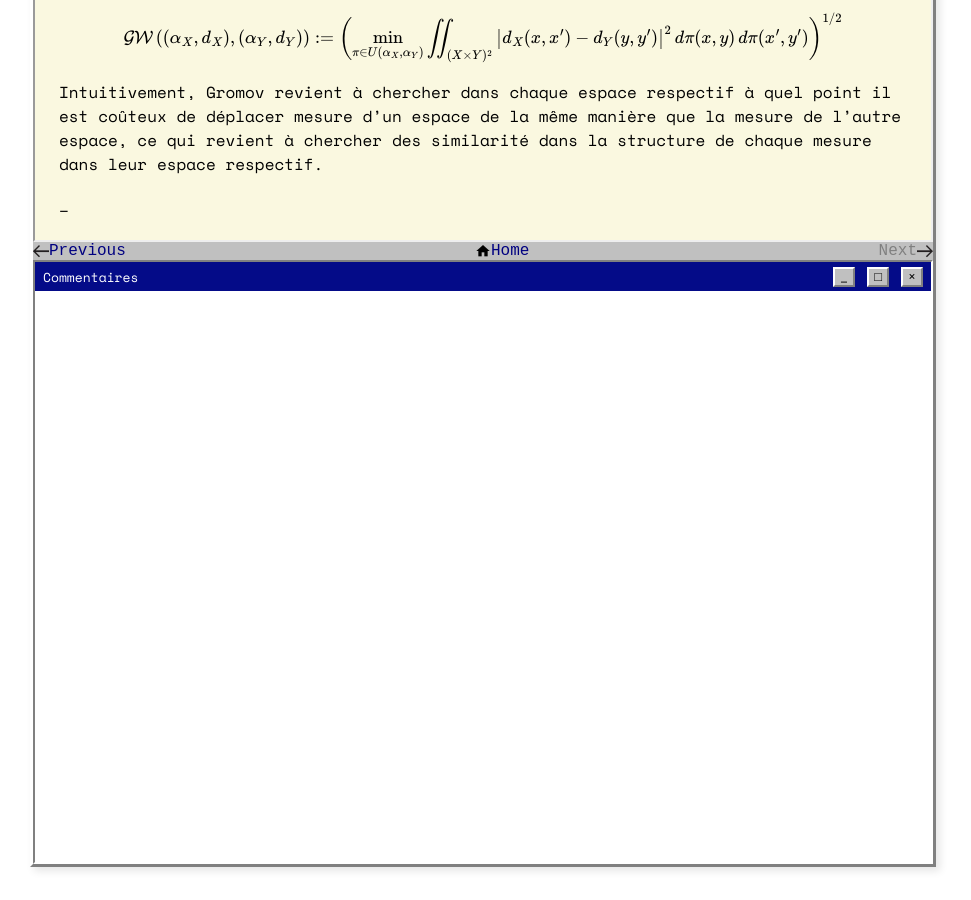
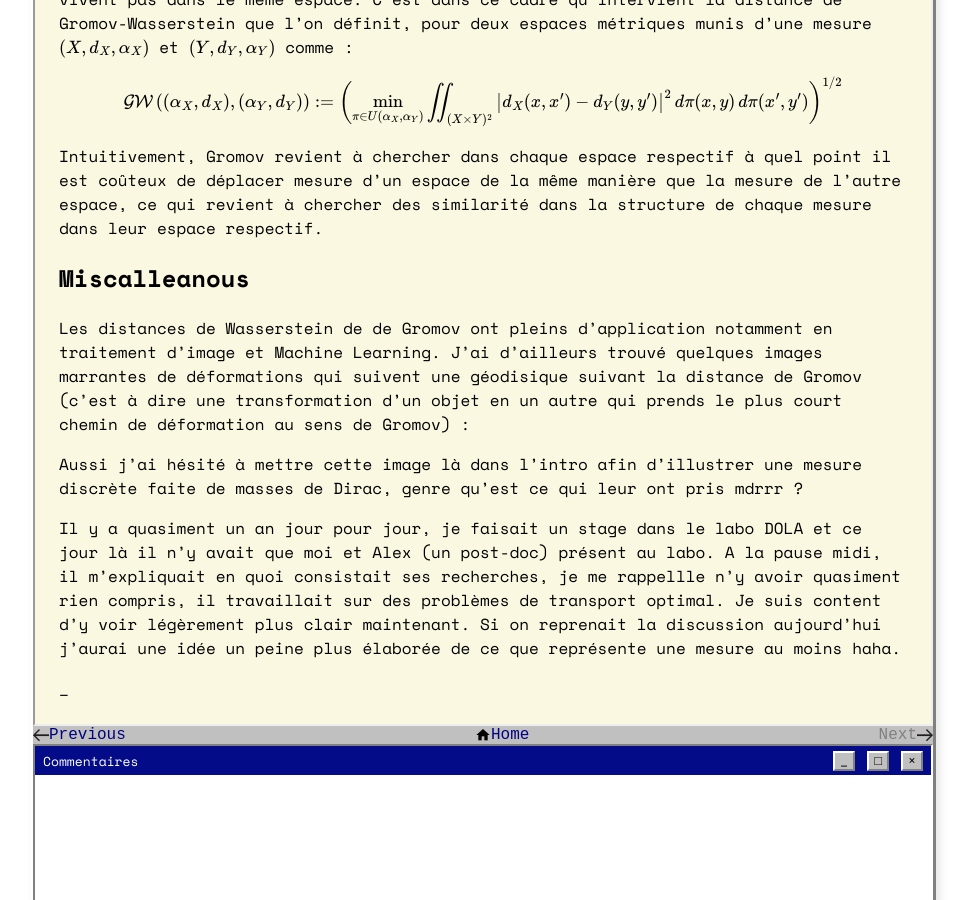
Before and after one commit to 3imaginaryboys3/3imaginaryboys3.github.io, a Jekyll site: the page built from _posts/2025-07-19-du-probl-me-de-transport-la-distance-de-gromov-wassertein.md, in a window 1280 px wide and 900 px high, scrolled down 4051 px. Shown: the whole window, without its empty margins (157-1128 px from the left). Built offline with Jekyll 4.4.1, drawn with Linux system fonts in a browser that asks for light colours; some web fonts are replaced; comment, search, counter and statistics services are not loaded; some of the changed text lies outside the part shown.

Commit message:
Update 2025-07-19-du-probl-me-de-transport-la-distance-de-gromov-wassertein.md

```diff
--- a/_posts/2025-07-19-du-probl-me-de-transport-la-distance-de-gromov-wassertein.md
+++ b/_posts/2025-07-19-du-probl-me-de-transport-la-distance-de-gromov-wassertein.md
@@ -12,6 +12,8 @@ Bon ça fait quelques jours que j’ai un rythme de vie assez minable, je me dis
 Cette fois-ci, au lieu de glander sur internet, je préfère partager un petit peu ce sur quoi je galère en ce moment, dans le cadre du projet de recherche que je mène cet été. Ce dernier porte sur l'étude de propriété de graphs dans le cadre notamment des Graph Neural Network et un point central de cet étude et l'utilisation de la distance de Gromov-Wassertein et ses variantes. En bref ce post est une sorte de checkpoint sur ce qu'est Gromov-Wasserstein essayant de donner du contexte à ces outils. Le but n'est pas de produire un texte très rigoureux, plusieurs hypothèses (que j'avoue ne pas toujours très bien comprendre) seront omises.
 
 Alors voilà, le point de départ et le suivant : c’est l’été, vous êtes à la plage et vous vous retrouvez avec un certain nombre de tas de sable, agencés aléatoirement, et un certain nombre de trous de profondeur égale à la quantité totale de sable présent dans les tas. Vous voulez remplir les trous avec le sable présent dans les tas (et uniquement dans les tas) en minimisant la dépense d’énergie nécessaire pour effectuer la tâche.
+
+C'est ce qu'on appellera problème du transport, la théorie mathématique fondée sur ce problème est appelée théorie du Transport Optimal.
 
 ## Mesure
 
@@ -153,3 +155,17 @@ $$
 $$
 
 Intuitivement, Gromov revient à chercher dans chaque espace respectif à quel point il est coûteux de déplacer mesure d'un espace de la même manière que la mesure de l'autre espace, ce qui revient à chercher des similarité dans la structure de chaque mesure dans leur espace respectif.
+
+## Miscalleanous
+
+Les distances de Wasserstein de de Gromov ont pleins d'application notamment en traitement d'image et Machine Learning. J'ai d'ailleurs trouvé quelques images marrantes de déformations qui suivent une géodisique suivant la distance de Gromov (c'est à dire une transformation d'un objet en un autre qui prends le plus court chemin de déformation au sens de Gromov) :
+
+
+
+
+
+
+Aussi j'ai hésité à mettre cette image là dans l'intro afin d'illustrer une mesure discrète faite de masses de Dirac, genre qu'est ce qui leur ont pris mdrrr ?
+
+
+Il y a quasiment un an jour pour jour, je faisait un stage dans le labo DOLA et ce jour là il n'y avait que moi et Alex (un post-doc) présent au labo. A la pause midi, il m'expliquait en quoi consistait ses recherches, je me rappellle n'y avoir quasiment rien compris, il travaillait sur des problèmes de transport optimal. Je suis content d'y voir légèrement plus clair maintenant. Si on reprenait la discussion aujourd'hui j'aurai une idée un peine plus élaborée de ce que représente une mesure au moins haha.
```
